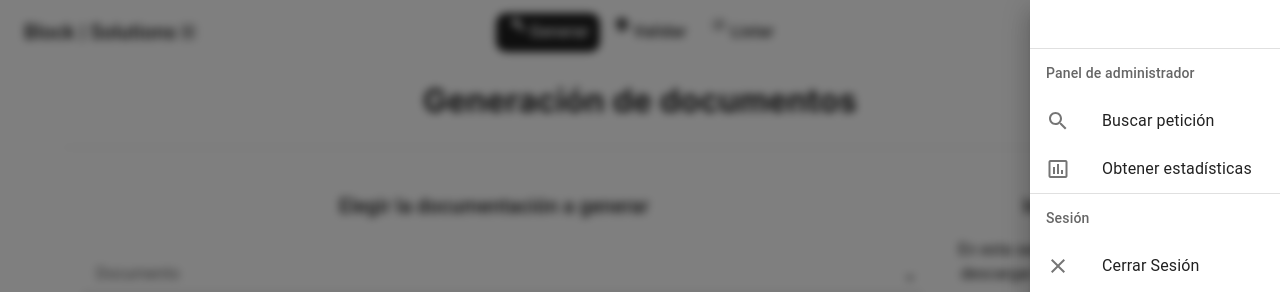
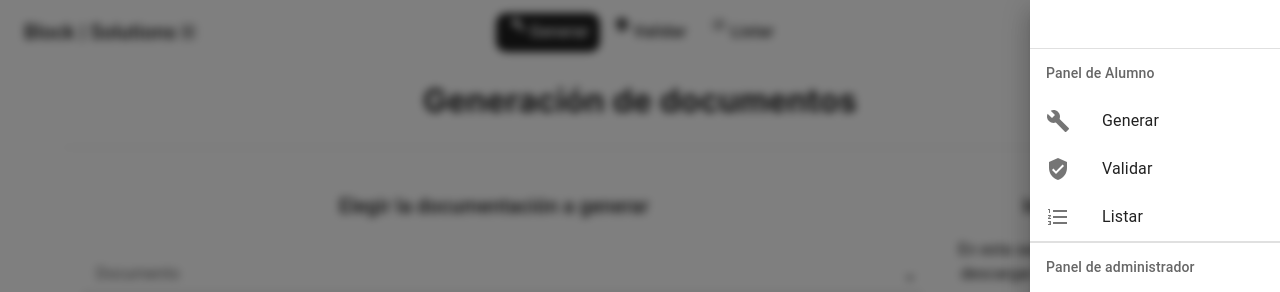
Before and after one commit to MaxiDiaz11/PF-BlockchainDocsValidator, a Next.js app: page /dashboard/generate in a window 1280 px wide. Both pictures are taken after a click on the button "Menú". Shown: the top 292 px of the page. Built offline with nearby package versions, Linux system fonts and the light colour scheme.

Commit message:
better side menu

```diff
--- a/src/app/components/ui/SideMenu.tsx
+++ b/src/app/components/ui/SideMenu.tsx
@@ -25,6 +25,7 @@ import {
 import { UiContext } from "@/app/context";
 import Link from "next/link";
 import CloseIcon from '@mui/icons-material/Close';
+import { Build, FormatListNumbered, VerifiedUser } from "@mui/icons-material";
 
 export const SideMenu = () => {
   const { toggleSideMenu, isMenuOpen } = useContext(UiContext);
@@ -38,6 +39,35 @@ export const SideMenu = () => {
     >
       <Box sx={{ width: 250, paddingTop: 5 }}>
         <List>
+          {/* Alumno */}
+          <Divider />
+          <ListSubheader>Panel de Alumno</ListSubheader>
+          <Link href={"/dashboard/generate"} passHref legacyBehavior>
+            <ListItem button onClick={() => toggleSideMenu()}>
+              <ListItemIcon>
+                <Build />
+              </ListItemIcon>
+              <ListItemText primary={"Generar"} />
+            </ListItem>
+          </Link>
+          <Link href={"/dashboard/validate"} passHref legacyBehavior>
+            <ListItem button onClick={() => toggleSideMenu()}>
+              <ListItemIcon>
+                <VerifiedUser />
+              </ListItemIcon>
+              <ListItemText primary={"Validar"} />
+            </ListItem>
+          </Link>
+          <Link href={"/dashboard/list"} passHref legacyBehavior>
+            <ListItem button onClick={() => toggleSideMenu()}>
+              <ListItemIcon>
+                <FormatListNumbered />
+              </ListItemIcon>
+              <ListItemText primary={"Listar"} />
+            </ListItem>
+          </Link>
+          <Divider />
+
           {/* Admin */}
           <Divider />
           <ListSubheader>Panel de administrador</ListSubheader>
@@ -58,9 +88,14 @@ export const SideMenu = () => {
             </ListItem>
           </Link>
           <Divider />
+
+          {/*Sesion*/}
           <ListSubheader>Sesión</ListSubheader>
           <Link href={"/dashboard/main"} passHref legacyBehavior>
-            <ListItem button onClick={() => toggleSideMenu()}>
+            <ListItem button onClick={() => {
+              toggleSideMenu()
+              sessionStorage.clear();
+            }}>
               <ListItemIcon>
                 <CloseIcon />
               </ListItemIcon>
--- a/src/app/hooks/useSpecialDocs.ts
+++ b/src/app/hooks/useSpecialDocs.ts
@@ -1,3 +1,5 @@
+import Swal from "sweetalert2";
+
 export const useSpecialDocs = () => {
 
     const uploadDocument = async (file : File) => {
@@ -23,8 +25,12 @@ export const useSpecialDocs = () => {
             const data = await response.json();
             return data;
           } catch (err) {
-            console.error("Error uploading document:", err);
-            throw err;
+            Swal.fire({
+              title: 'Error!',
+              text: 'Ocurrió un error creando su solicitud. Por favor, intente más tarde.',
+              icon: 'error',
+              confirmButtonText: 'Continuar'
+            });
           }
     };
 
```
